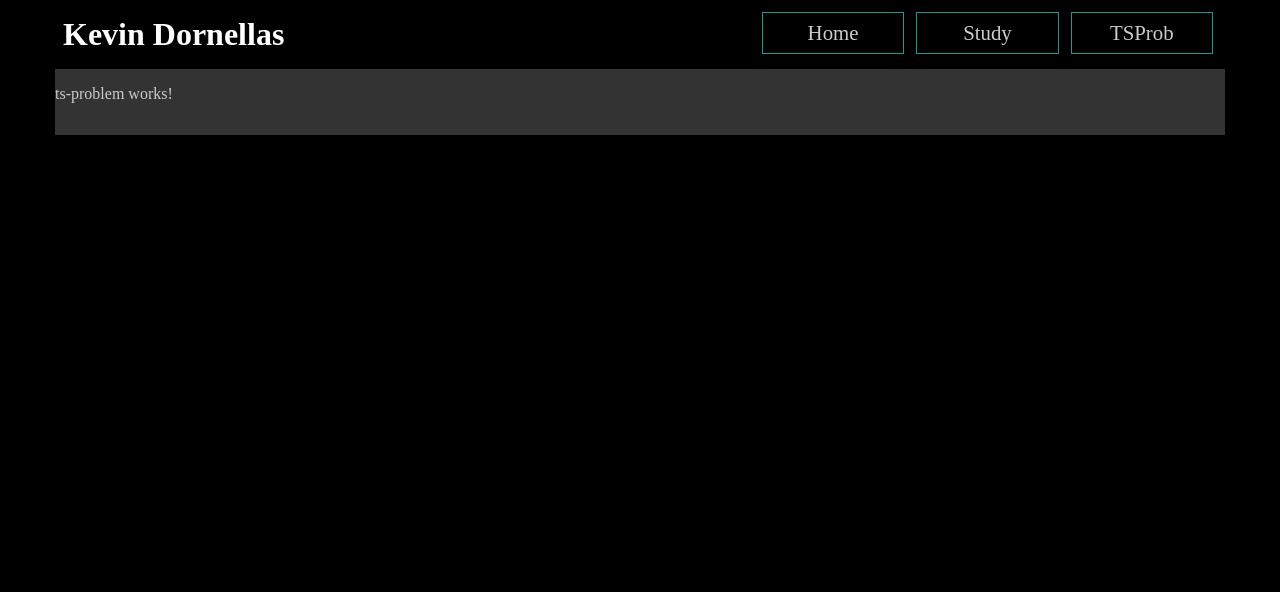
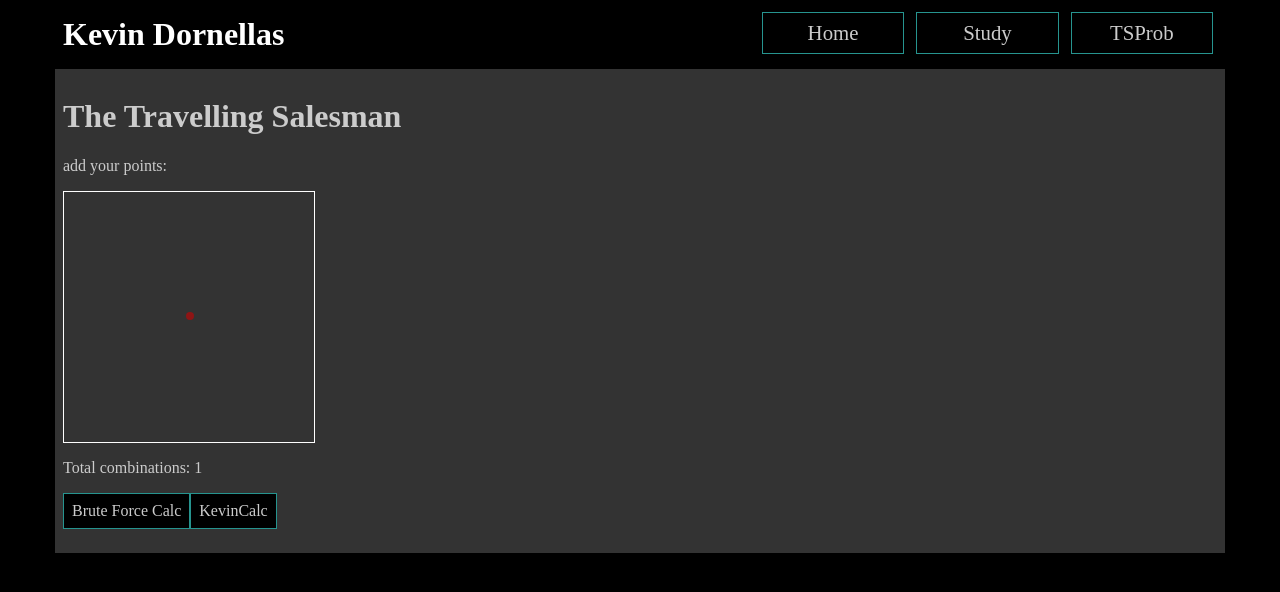
Before and after one commit to dornellaskj/studyApp, an Angular app: page /tsprob in a window 1280 px wide. Shown: the top 592 px of the page. Built offline with nearby package versions, Linux system fonts and the light colour scheme.

Commit message:
got the traveling salesman solution working

```diff
--- a/src/app/ts-problem/ts-problem.component.html
+++ b/src/app/ts-problem/ts-problem.component.html
@@ -1 +1,18 @@
-<p>ts-problem works!</p>
+<div class="page-wrapper">
+    <h1>The Travelling Salesman</h1>
+
+    <p>add your points:</p>
+    <div class="point-container" (click)="addDestination($event)">
+        <span class="salesman"></span>
+        <span class="destination" *ngFor="let destination of destinationsView" [style.top.px]="destination.top" [style.right.px]="destination.right"></span>
+        <svg class="line" *ngFor="let travel of travels" width="250" height="250"><line [attr.x1]="travel.x1" [attr.y1]="travel.y1" [attr.x2]="travel.x2" [attr.y2]="travel.y2" stroke="red"/></svg>
+    </div>
+    <p>Total combinations: {{combinations | number}}</p>
+
+    <span class="button" (click)="bruteCalc()">Brute Force Calc</span>
+    <span class="button" (click)="kevinCalc()">KevinCalc</span>
+
+    <div class="results" *ngIf="done">
+        Total Distance: {{totalDistance}}
+    </div>
+</div>
--- a/src/app/ts-problem/ts-problem.component.scss
+++ b/src/app/ts-problem/ts-problem.component.scss
@@ -0,0 +1,48 @@
+@import '../mixins.scss';
+.page-wrapper{
+    padding:8px;
+}
+
+.point-container {
+    position: relative;
+    border: 1px solid white;
+    height: 250px;
+    width: 250px;
+}
+
+.salesman {
+    height: 8px;
+    width: 8px;
+    background-color: #8e1515;
+    border-radius: 50%;
+    display: inline-block;
+    position: absolute;
+    top: 120px;
+    right: 120px;
+}
+
+.destination {
+    height: 8px;
+    width: 8px;
+    background-color: #ccc;
+    border-radius: 50%;
+    display: inline-block;
+    position: absolute;
+}
+
+.line {
+    transform: rotateX(180deg);
+    position:absolute;
+    top: 0;
+    right: 0;
+}
+
+.button {
+    padding: 8px;
+    display: inline-block;
+    background-color: #000;
+    border: 1px solid #26948f;
+    &:hover{
+        background-color: #333;
+    }
+}
--- a/src/app/ts-problem/ts-problem.component.ts
+++ b/src/app/ts-problem/ts-problem.component.ts
@@ -1,15 +1,135 @@
 import { Component, OnInit } from '@angular/core';
+import { Observable } from 'rxjs';
 
 @Component({
   selector: 'app-ts-problem',
   templateUrl: './ts-problem.component.html',
   styleUrls: ['./ts-problem.component.scss']
 })
+
 export class TsProblemComponent implements OnInit {
-
+  destinations = [];
+  destinationsView = [];
+  destinationPixelOffset = 4;
+  combinations = 1;
+  salesManOffset = 125;
+  currentPosition:any = {
+    x: this.salesManOffset,
+    y: this.salesManOffset
+  };
+  visited = [];
+  totalDistance = 0;
+  done = false;
+  hasrun = false;
+  travels = [];
   constructor() { }
 
   ngOnInit(): void {
   }
 
+  addDestination(event) {
+    let top = event.offsetY - this.destinationPixelOffset
+    let right = (251 - this.destinationPixelOffset) - event.offsetX;
+    let destination = {
+      top,
+      right,
+      x: event.offsetX,
+      y: 251 - event.offsetY
+    }
+    if(this.destinations.length == 0) {
+      this.destinationsView = [];
+      this.travels = [];
+      this.currentPosition = {
+        x: this.salesManOffset,
+        y: this.salesManOffset
+      };
+    }
+    this.destinations.push(destination);
+    this.destinationsView.push(destination);
+
+    this.combinations = this.factorial(this.destinations.length);
+  }
+
+  calcDistance(x1, y1, x2, y2) {
+    let x = x1 - x2;
+    let y = y1 - y2;
+    return Math.sqrt(x * x + y * y)
+  }
+
+  factorial(num)
+  {
+    let result = num;
+    if (num === 0 || num === 1)
+      return 1;
+    while (num > 1) {
+      num--;
+      result *= num;
+    }
+    return result;
+  }
+
+  kevinCalc() {
+    this.done = false;
+    if(this.destinations.length > 0) {
+      this.findNextClosest().subscribe((closest :any) =>{
+        this.travelTo(closest);
+        this.kevinCalc();
+      });
+    } else {
+      this.done = true;
+      this.hasrun = false;
+    }
+  }
+
+  findClosest() {
+    let shortest = 0;
+    let shortestIndex = 0;
+    return new Observable((observer) => {
+      this.destinations.forEach((destination, index) => {
+        if(index == 0) {
+          shortest = destination.distance;
+        } else {
+          if(destination.distance <= shortest) {
+            shortest = destination.distance;
+            shortestIndex = index;
+          }
+        }
+      });
+      observer.next({distance:shortest, index: shortestIndex});
+      observer.complete();
+    });
+  }
+
+  travelTo(closest:any) {
+    let destination = this.destinations[closest.index];
+    this.travels.push({x1:destination.x, y1:destination.y, x2:this.currentPosition.x, y2:this.currentPosition.y});
+    this.currentPosition = this.destinations[closest.index];
+    this.totalDistance = this.totalDistance + closest.distance;
+    this.destinations.splice(closest.index,1);
+  }
+
+  findNextClosest() {
+    let shortest = 0;
+    let shortestIndex = 0;
+    return new Observable((observer) => {
+      this.destinations.forEach((destination, index) => {
+        if(index == 0) {
+          shortest = this.calcDistance(destination.x, destination.y, this.currentPosition.x, this.currentPosition.y);
+        } else {
+          let distance = this.calcDistance(destination.x, destination.y, this.currentPosition.x, this.currentPosition.y);
+          if(distance <= shortest) {
+            shortest = distance;
+            shortestIndex = index;
+          }
+        }
+      });
+      observer.next({distance:shortest, index: shortestIndex});
+      observer.complete();
+    });
+  }
+
+  bruteCalc() {
+
+  }
+
 }
```
Also changed, not shown: 1 other file (tests, documents, lock files or other folders).
